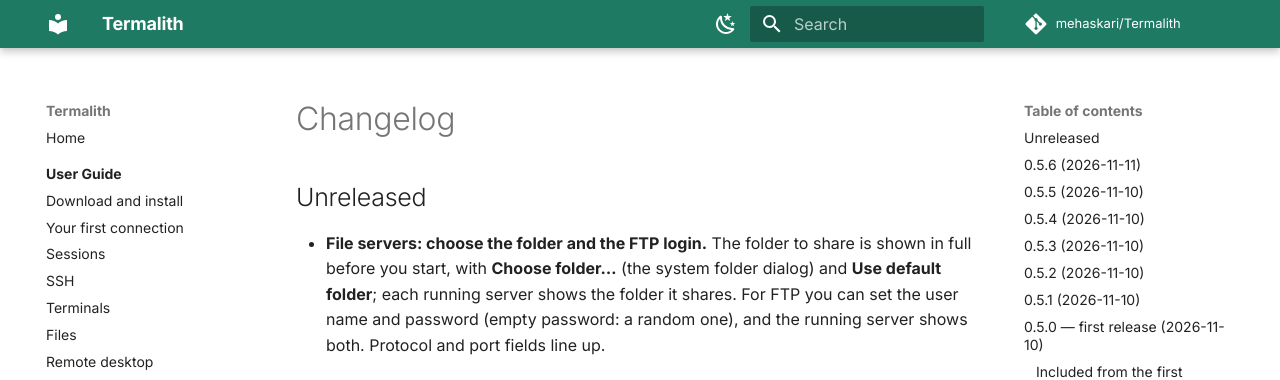
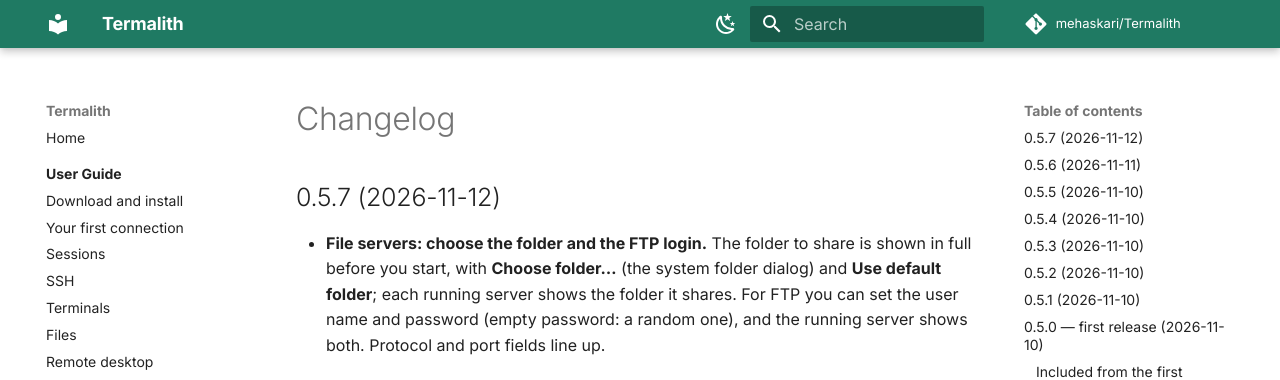
Before and after one commit to mehaskari/Termalith, an MkDocs documentation site: the page built from website/docs/changelog.md, in a window 1280 px wide and 900 px high. Shown: the top 380 px of the window. Built offline with MkDocs 1.6.1 and Material for MkDocs 9.7.7, drawn with Linux system fonts in a browser that asks for light colours; comment, search, counter and statistics services are not loaded.

Commit message:
Release 0.5.7
Co-Authored-By: Claude Opus 5.5 <noreply@anthropic.com>

```diff
--- a/Cargo.toml
+++ b/Cargo.toml
@@ -3,7 +3,7 @@ resolver = "3"
 members = ["crates/terminal-pty", "crates/protocol-ssh", "crates/credential-store", "crates/app-core", "crates/test-sshd", "crates/serial-console", "crates/network-tools", "crates/remote-desktop", "crates/protocol-telnet", "crates/protocol-ftp", "crates/local-servers", "apps/desktop/src-tauri"]
 
 [workspace.package]
-version = "0.5.6"
+version = "0.5.7"
 edition = "2024"
 license = "MIT"
 publish = false
--- a/website/docs/changelog.md
+++ b/website/docs/changelog.md
@@ -1,6 +1,6 @@
 # Changelog
 
-## Unreleased
+## 0.5.7 (2026-11-12)
 
 - **File servers: choose the folder and the FTP login.** The folder to share
   is shown in full before you start, with **Choose folder…** (the system
--- a/website/overrides/home.html
+++ b/website/overrides/home.html
@@ -19,7 +19,7 @@
 <meta name="twitter:description" content="Termalith is a free, open-source remote administration app for macOS, Windows and Linux: SSH and Mosh terminals, SFTP/FTP/FTPS, RDP and VNC, tunnels, serial and Telnet consoles and network tools in one window. No account, no telemetry.">
 <meta name="twitter:image" content="https://mehaskari.github.io/Termalith/assets/og.png">
 <script type="application/ld+json">
-{"@context":"https://schema.org","@type":"SoftwareApplication","name":"Termalith","applicationCategory":"DeveloperApplication","applicationSubCategory":"Remote administration","operatingSystem":"macOS 11+, Windows 10/11, Linux","softwareVersion":"0.5.6","license":"https://opensource.org/licenses/MIT","isAccessibleForFree":true,"offers":{"@type":"Offer","price":"0","priceCurrency":"USD"},"url":"https://mehaskari.github.io/Termalith/","downloadUrl":"https://github.com/mehaskari/Termalith/releases/latest","codeRepository":"https://github.com/mehaskari/Termalith","description":"Termalith is a free, open-source remote administration app for macOS, Windows and Linux: SSH and Mosh terminals, SFTP/FTP/FTPS, RDP and VNC, tunnels, serial and Telnet consoles and network tools in one window. No account, no telemetry."}
+{"@context":"https://schema.org","@type":"SoftwareApplication","name":"Termalith","applicationCategory":"DeveloperApplication","applicationSubCategory":"Remote administration","operatingSystem":"macOS 11+, Windows 10/11, Linux","softwareVersion":"0.5.7","license":"https://opensource.org/licenses/MIT","isAccessibleForFree":true,"offers":{"@type":"Offer","price":"0","priceCurrency":"USD"},"url":"https://mehaskari.github.io/Termalith/","downloadUrl":"https://github.com/mehaskari/Termalith/releases/latest","codeRepository":"https://github.com/mehaskari/Termalith","description":"Termalith is a free, open-source remote administration app for macOS, Windows and Linux: SSH and Mosh terminals, SFTP/FTP/FTPS, RDP and VNC, tunnels, serial and Telnet consoles and network tools in one window. No account, no telemetry."}
 </script>
 <script type="application/ld+json">
 {"@context":"https://schema.org","@type":"FAQPage","mainEntity":[
@@ -493,7 +493,7 @@
 
         <div class="install-pill">
           <span class="prompt">↓</span>
-          <span class="cmd">Termalith 0.5.6 — free, MIT licensed</span>
+          <span class="cmd">Termalith 0.5.7 — free, MIT licensed</span>
           <a class="copy-btn" href="#install">download</a>
         </div>
 
```
Also changed, not shown: 3 other files.
